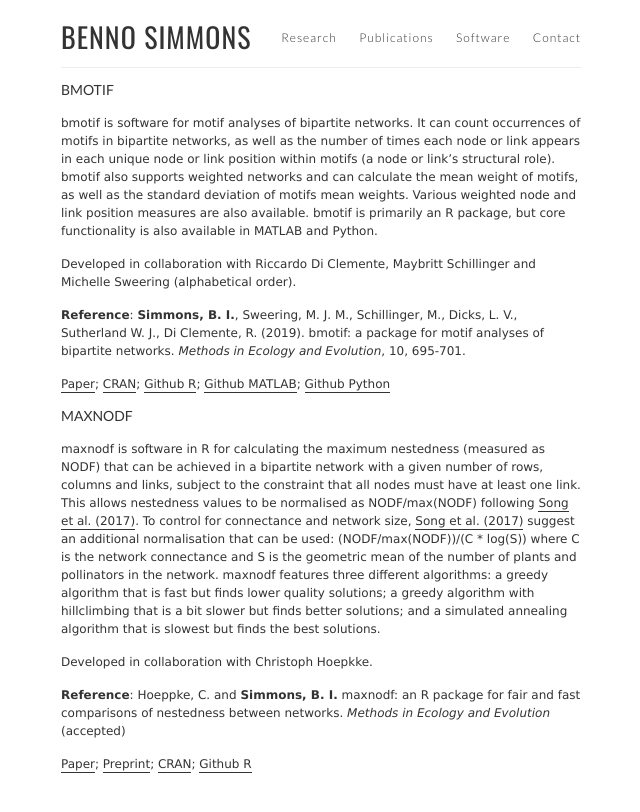
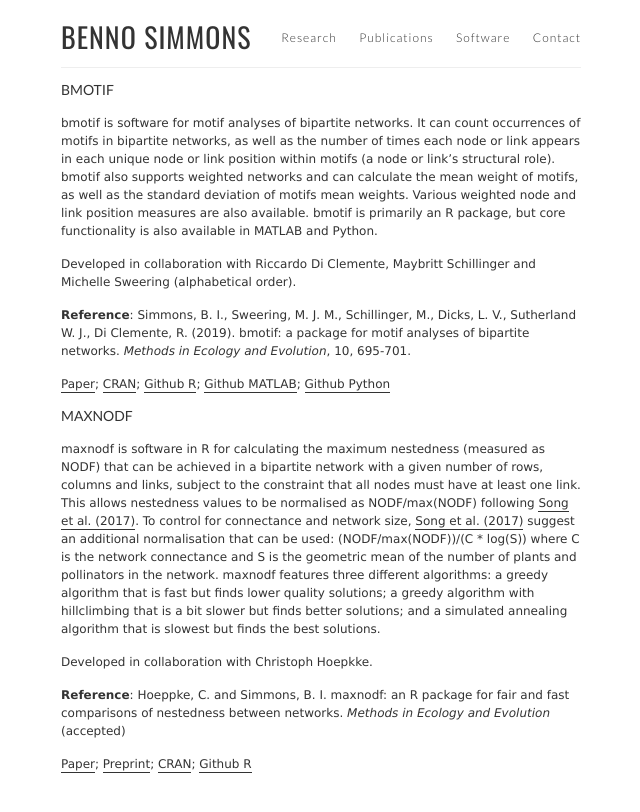
Before and after one commit to SimmonsBI/SimmonsBI.github.io, a Jekyll site: the page built from software.md, in a window 1280 px wide. Shown: the top 812 px of the page, without its empty margins (319-959 px from the left). Built offline with Jekyll 4.4.1, drawn with Linux system fonts in a browser that asks for light colours.

```diff
--- a/software.md
+++ b/software.md
@@ -10,7 +10,7 @@ bmotif is software for motif analyses of bipartite networks. It can count occurr
 
 Developed in collaboration with Riccardo Di Clemente, Maybritt Schillinger and Michelle Sweering (alphabetical order).
 
-**Reference**: **Simmons, B. I.**, Sweering, M. J. M., Schillinger, M., Dicks, L. V., Sutherland W. J., Di Clemente, R. (2019). bmotif: a package for motif analyses of bipartite networks. _Methods in Ecology and Evolution_, 10, 695-701.
+**Reference**: Simmons, B. I., Sweering, M. J. M., Schillinger, M., Dicks, L. V., Sutherland W. J., Di Clemente, R. (2019). bmotif: a package for motif analyses of bipartite networks. _Methods in Ecology and Evolution_, 10, 695-701.
 
 [Paper](https://doi.org/10.1111/2041-210X.13149); [CRAN](https://cran.r-project.org/package=bmotif); [Github R](https://github.com/SimmonsBI/bmotif); [Github MATLAB](https://github.com/SimmonsBI/bmotif-matlab); [Github Python](https://github.com/SimmonsBI/bmotif-python)
 
@@ -20,7 +20,7 @@ maxnodf is software in R for calculating the maximum nestedness (measured as NOD
 
 Developed in collaboration with Christoph Hoepkke.
 
-**Reference**: Hoeppke, C. and **Simmons, B. I.** maxnodf: an R package for fair and fast comparisons of nestedness between networks. _Methods in Ecology and Evolution_ (accepted)
+**Reference**: Hoeppke, C. and Simmons, B. I. maxnodf: an R package for fair and fast comparisons of nestedness between networks. _Methods in Ecology and Evolution_ (accepted)
 
 [Paper](https://doi.org/10.1111/2041-210X.13545);
 [Preprint](https://doi.org/10.1101/2020.03.20.000612); [CRAN](https://cran.r-project.org/package=maxnodf); [Github R](https://github.com/christophhoeppke/maxnodf/)
```
